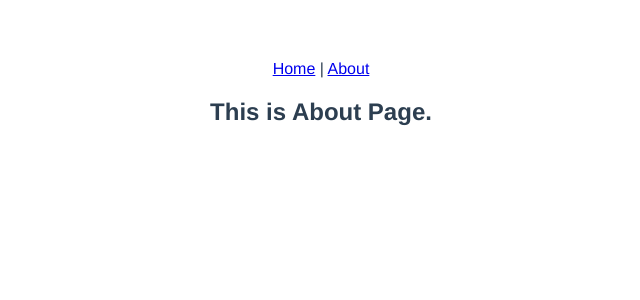
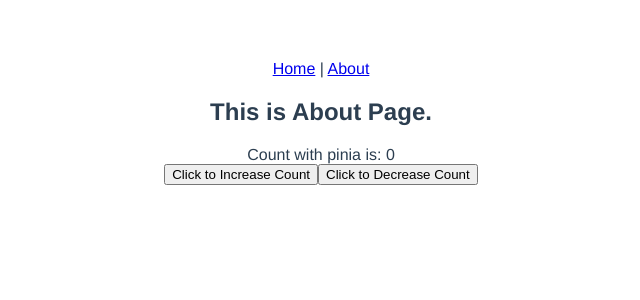
Before and after one commit to giangpham95/vite-vue-tailwind-starter, a Vue app: page /about in a window 1280 px wide. Shown: the top 300 px of the page, without its empty margins (319-959 px from the left). Built offline with nearby package versions, Linux system fonts and the light colour scheme.

Commit message:
feat: integrate pinia store

```diff
--- a/package.json
+++ b/package.json
@@ -19,6 +19,7 @@
     "test:e2e:firefox": "playwright test --project=firefox"
   },
   "dependencies": {
+    "pinia": "^2.0.11",
     "vue": "^3.2.25",
     "vue-router": "^4.0.12"
   },
--- a/src/main.ts
+++ b/src/main.ts
@@ -1,5 +1,6 @@
+import { createPinia } from 'pinia'
 import { createApp } from 'vue'
 import App from './App.vue'
 import router from './router'
 
-createApp(App).use(router).mount('#app')
+createApp(App).use(createPinia()).use(router).mount('#app')
--- /dev/null
+++ b/src/store/counter.ts
@@ -0,0 +1,15 @@
+import { defineStore } from 'pinia'
+
+export const useCounter = defineStore('counter', {
+  state: () => ({
+    count: 0,
+  }),
+  actions: {
+    increment() {
+      this.count++
+    },
+    decrement() {
+      this.count--
+    },
+  },
+})
--- a/src/views/AboutView.vue
+++ b/src/views/AboutView.vue
@@ -1,12 +1,15 @@
 <script setup lang="ts">
-// import { useCounterStore } from '@/stores/counter'
+import { useCounter } from '@/store/counter'
 
-// const counter = useCounterStore()
+const counter = useCounter()
 </script>
 
 <template>
   <div>
     <h2>This is About Page.</h2>
+    <div>Count with pinia is: {{ counter.$state.count }}</div>
+    <button @click="counter.increment()">Click to Increase Count</button>
+    <button @click="counter.decrement()">Click to Decrease Count</button>
   </div>
 </template>
 
```
Also changed, not shown: 1 other file (tests, documents, lock files or other folders).
